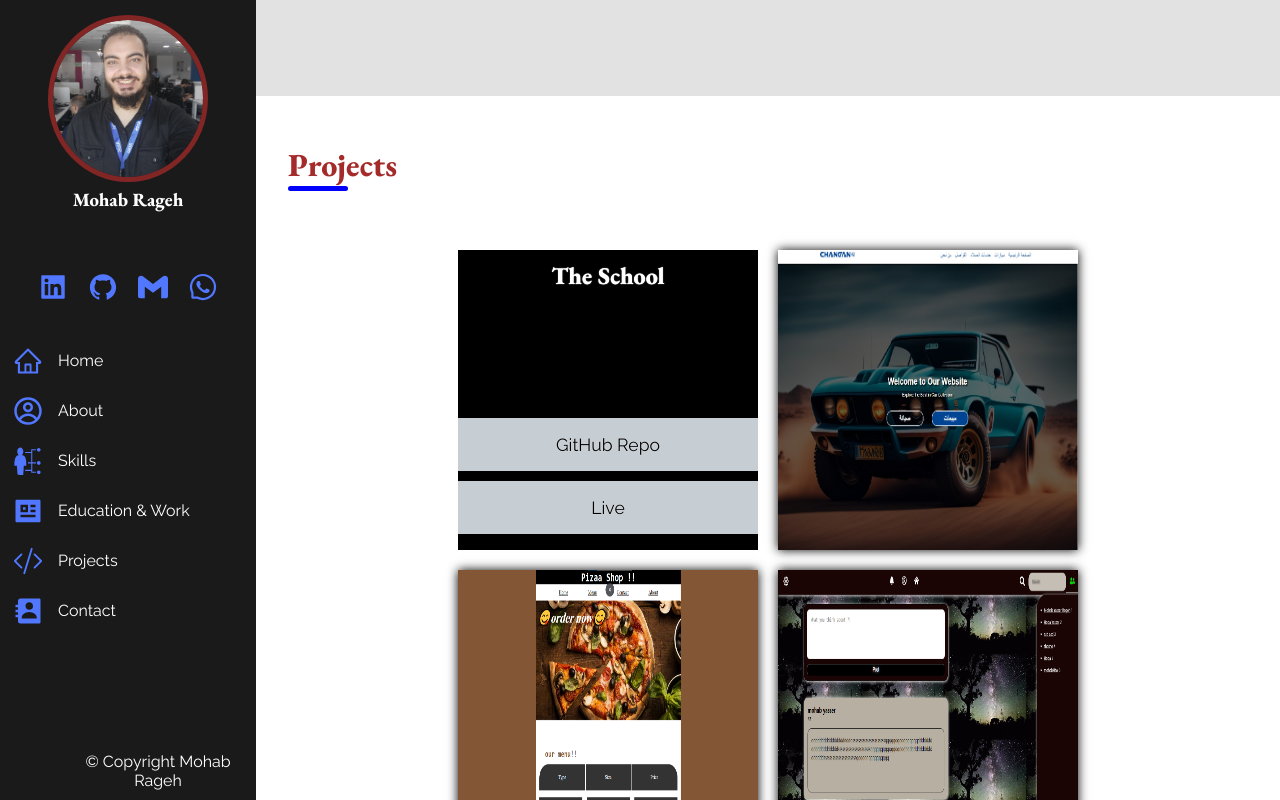
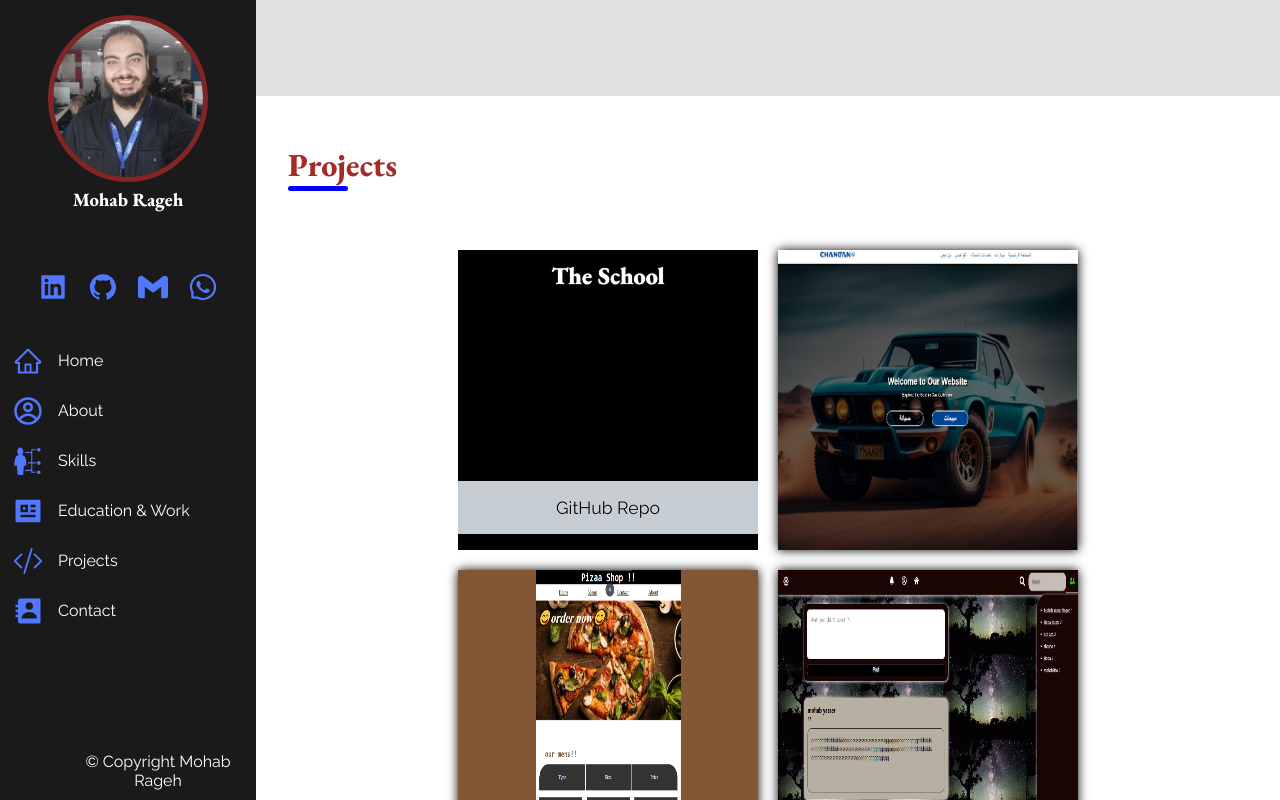
Before and after one commit to MohabYasserHTW/Portfolio, a React (Create React App) app: page / in a window 1280 px wide. Both pictures are taken after a click on the element 608 px from the left and 5118 px from the top of the page. Shown: the part 4718-5518 px from the top of the page. Built offline with nearby package versions, Linux system fonts and the light colour scheme.

Commit message:
update on projects links and sizing

```diff
--- a/src/components/Projects/ProjectCard.tsx
+++ b/src/components/Projects/ProjectCard.tsx
@@ -16,12 +16,17 @@ function ProjectCard({img,codeLink,liveLink,title}:any) {
                 <h3>
                     {title}
                 </h3>
-                <a href={codeLink} target='blank'>
+                {
+                    codeLink?<a href={codeLink} target='blank'>
                     GitHub Repo
-                </a>
-                <a href={liveLink} target='blank'>
+                </a>:<></>
+                }
+                {
+                    liveLink?<a href={liveLink} target='blank'>
                     Live
-                </a>
+                </a>:<></>
+                }
+
             </div>
             :<img src={img} alt='projectImg' />
         }
--- a/src/components/Projects/Projects.css
+++ b/src/components/Projects/Projects.css
@@ -47,7 +47,7 @@
     text-shadow: 0px 0px 1px white;
 }
 .project_card{
-    width: 300px;
+    width: repeat(auto-fit,clamp(300px,30%,1000px));
     height: 300px;
     background-color: black;
     position: relative;
--- a/src/components/Projects/Projects.tsx
+++ b/src/components/Projects/Projects.tsx
@@ -13,68 +13,54 @@ function Projects() {
     {
       title: "The School",
       src: "imgs/TheSchoolWebsite.png",
-      codeLink: "dsa",
-      liveLink: "dsa",
+      codeLink: "https://github.com/MohabYasserHTW/The_school_as_microServices",
+
     },
     {
-      title: "The School",
+      title: "Car Company",
       src: "imgs/carWebsite.png",
-      codeLink: "dsa",
-      liveLink: "dsa",
+      codeLink: "https://github.com/MohabYasserHTW/car_company/tree/main/%D8%A7%D8%AD%D9%85%D8%AF%20%D8%A7%D9%84%D8%B3%D9%8A%D9%88%D9%81%D9%8A",
+
     },
     {
-      title: "The School",
+      title: "Pizaa Shop",
       src: "imgs/pizaaShop.png",
-      codeLink: "dsa",
-      liveLink: "dsa",
+      codeLink: "https://github.com/MohabYasserHTW/pizaa_shop",
+      liveLink: "https://mohabrageh.github.io/pizaa/",
     },
     {
-      title: "The School",
+      title: "Social Media",
       src: "imgs/s3.png",
-      codeLink: "dsa",
-      liveLink: "dsa",
+      codeLink: "https://github.com/MohabYasserHTW/S3",
+      liveLink: "https://mohabrageh.github.io/ss3/",
     },
     {
-      title: "The School",
+      title: "elzero temp",
       src: "imgs/elzero.png",
-      codeLink: "dsa",
-      liveLink: "dsa",
+
     },
     {
-      title: "The School",
+      title: "notion app",
       src: "imgs/notions.png",
-      codeLink: "dsa",
-      liveLink: "dsa",
+      codeLink: "https://github.com/MohabRageh/not_es_ion",
+      liveLink: "https://mohabrageh.github.io/not_es_ion/",
     },
     {
-      title: "The School",
+      title: "elzero temp",
       src: "imgs/temp.png",
-      codeLink: "dsa",
-      liveLink: "dsa",
+
     },
     {
-      title: "The School",
+      title: "ToDo APIs",
       src: "imgs/backend.png",
-      codeLink: "dsa",
-      liveLink: "dsa",
+      codeLink: "https://github.com/MohabYasserHTW/todo_API",
+
     },
     {
-      title: "The School",
+      title: "Vip Kid APIs",
       src: "imgs/backend.png",
-      codeLink: "dsa",
-      liveLink: "dsa",
-    },
-    {
-      title: "The School",
-      src: "imgs/backend.png",
-      codeLink: "dsa",
-      liveLink: "dsa",
-    },
-    {
-      title: "The School",
-      src: "imgs/backend.png",
-      codeLink: "dsa",
-      liveLink: "dsa",
+      codeLink: "https://github.com/MohabYasserHTW/vip_kid",
+
     },
   ];
   return (
```
